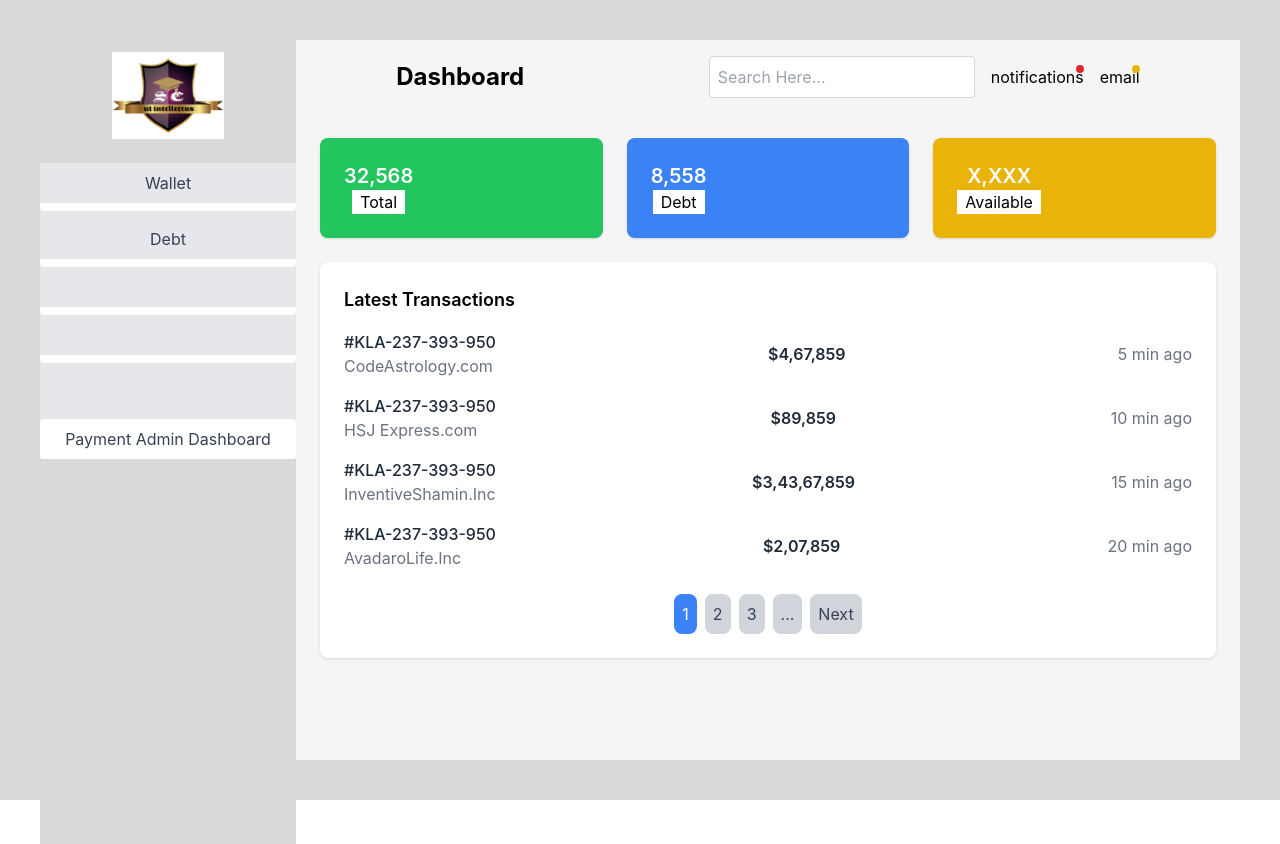
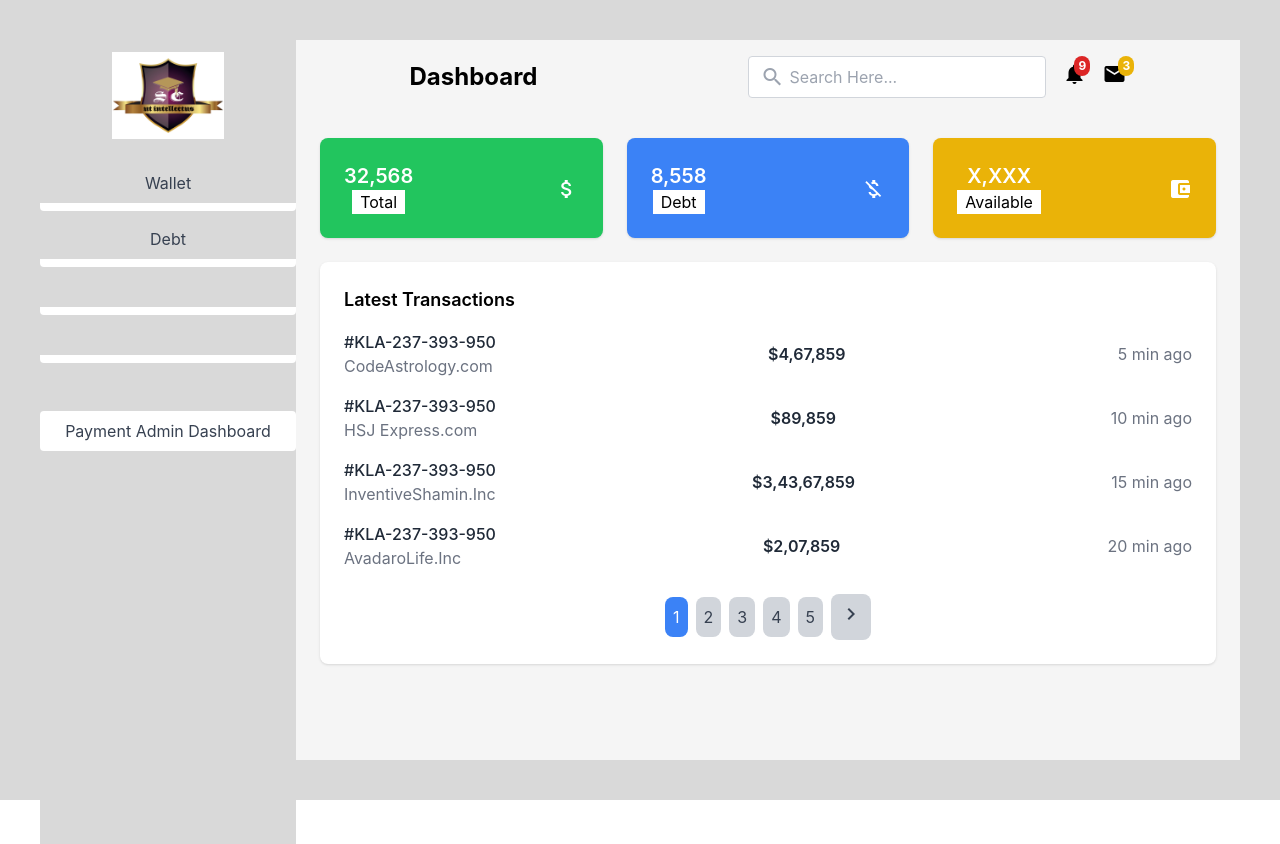
Before and after one commit to williamNyongesa/shiloh-front, a React (Create React App) app: page /admin in a window 1280 px wide. Built offline with nearby package versions, Linux system fonts and the light colour scheme.

Commit message:
adds material icons

```diff
--- a/public/index.html
+++ b/public/index.html
@@ -3,6 +3,7 @@
   <head>
     <meta charset="utf-8" />
     <link rel="icon" href="%PUBLIC_URL%/favicon.ico" />
+    <link href="https://fonts.googleapis.com/icon?family=Material+Icons" rel="stylesheet">
     <meta name="viewport" content="width=device-width, initial-scale=1" />
     <meta name="theme-color" content="#000000" />
     <meta
--- a/src/components/admin/Admin.js
+++ b/src/components/admin/Admin.js
@@ -3,7 +3,7 @@ import Header from "./Header";
 import DashboardCard from "./DashboardCard";
 import TransactionList from "./TransactionList";
 
-function App() {
+function Admin() {
   return (
     <div className="flex h-screen bg-primary p-10">
       <Sidebar />
@@ -12,9 +12,9 @@ function App() {
         <main className="p-6 space-y-6">
           {/* Dashboard Cards */}
           <div className="grid grid-cols-3 gap-6 bg-secondary">
-            <DashboardCard title="Total" value="32,568" color="bg-green-500" />
-            <DashboardCard title="Debt" value="8,558" color="bg-blue-500" />
-            <DashboardCard title="Available" value="X,XXX" color="bg-yellow-500" />
+            <DashboardCard title="Total" value="32,568" color="bg-green-500" icon="attach_money"/>
+            <DashboardCard title="Debt" value="8,558" color="bg-blue-500" icon="money_off" />
+            <DashboardCard title="Available" value="X,XXX" color="bg-yellow-500" icon="account_balance_wallet" />
           </div>
           {/* Transactions */}
           <TransactionList />
@@ -24,4 +24,4 @@ function App() {
   );
 }
 
-export default App;
+export default Admin;
--- a/src/components/admin/DashboardCard.js
+++ b/src/components/admin/DashboardCard.js
@@ -1,13 +1,15 @@
-const DashboardCard = ({ title, value, color }) => {
+
+const DashboardCard = ({ title, value, color, icon }) => {
   return (
-
-      <div className={`flex items-center justify-between p-6 rounded-lg shadow ${color}`}>
-        <div className="flex flex-col items-center">
-          <h2 className="text-white font-semibold text-xl">{value}</h2>
-          <p className= "bg-white text-center px-2">{title}</p>
-        </div>
+    <div className={`flex items-center justify-between p-6 rounded-lg shadow ${color}`}>
+      <div className="flex flex-col items-center">
+        <h2 className="text-white font-semibold text-xl">{value}</h2>
+        <p className="bg-white text-center px-2">{title}</p>
       </div>
-
+      <div className="text-white text-4xl">
+        <span className="material-icons">{icon}</span>
+      </div>
+    </div>
   );
 };
 
--- a/src/components/admin/Header.js
+++ b/src/components/admin/Header.js
@@ -3,18 +3,22 @@ const Header = () => {
     <header className="flex items-center justify-around bg-secondary p-4  mb-0">
       <h1 className="text-2xl font-bold">Dashboard</h1>
       <div className="flex items-center justify-around space-x-4 ml-4">
+      <div className="relative flex items-center">
+        <span className="material-icons absolute left-3 text-gray-400">search</span>
         <input
           type="text"
           placeholder="Search Here..."
-          className="p-2 border border-gray-300 rounded"
+          className="pl-10 p-2 border border-gray-300 rounded w-full"
         />
+      </div>
+
         <button className="relative">
           <span className="material-icons">notifications</span>
-          <span className="absolute top-0 right-0 inline-flex items-center justify-center p-1 text-xs font-bold leading-none text-white bg-red-600 rounded-full"></span>
+          <span className="absolute bottom-4 left-3 inline-flex items-center justify-center p-1 text-xs font-bold leading-none text-white bg-red-600 rounded-full">9</span>
         </button>
         <button className="relative">
           <span className="material-icons">email</span>
-          <span className="absolute top-0 right-0 inline-flex items-center justify-center p-1 text-xs font-bold leading-none text-white bg-yellow-500 rounded-full"></span>
+          <span className="absolute bottom-4 left-4 inline-flex items-center justify-center p-1 text-xs font-bold leading-none text-white bg-yellow-500 rounded-full">3</span>
         </button>
       </div>
     </header>
--- a/src/components/admin/Pagination.js
+++ b/src/components/admin/Pagination.js
@@ -1,11 +1,55 @@
+import React, { useState } from 'react';
+
 const Pagination = () => {
+  const [currentPage, setCurrentPage] = useState(1);
+  const totalPages = 5;
+
+  const handleNext = () => {
+    if (currentPage < totalPages) {
+      setCurrentPage(currentPage + 1);
+    }
+  };
+
+  const handlePrevious = () => {
+    if (currentPage > 1) {
+      setCurrentPage(currentPage - 1);
+    }
+  };
+
   return (
     <div className="flex justify-center items-center space-x-2 mt-6">
-      <button className="p-2 rounded-lg bg-blue-500 text-white">1</button>
-      <button className="p-2 rounded-lg bg-gray-300 text-gray-700">2</button>
-      <button className="p-2 rounded-lg bg-gray-300 text-gray-700">3</button>
-      <button className="p-2 rounded-lg bg-gray-300 text-gray-700">...</button>
-      <button className="p-2 rounded-lg bg-gray-300 text-gray-700">Next</button>
+      {/* Previous Button */}
+      {currentPage > 1 && (
+        <button
+          onClick={handlePrevious}
+          className="p-2 rounded-lg bg-gray-300 text-gray-700"
+        >
+          <span className="material-icons">navigate_before</span>
+        </button>
+      )}
+
+      {/* Page Buttons */}
+      {[...Array(totalPages)].map((_, index) => (
+        <button
+          key={index}
+          className={`p-2 rounded-lg ${
+            currentPage === index + 1 ? 'bg-blue-500 text-white' : 'bg-gray-300 text-gray-700'
+          }`}
+          onClick={() => setCurrentPage(index + 1)}
+        >
+          {index + 1}
+        </button>
+      ))}
+
+      {/* Next Button */}
+      {currentPage < totalPages && (
+        <button
+          onClick={handleNext}
+          className="p-2 rounded-lg bg-gray-300 text-gray-700"
+        >
+          <span className="material-icons">navigate_next</span>
+        </button>
+      )}
     </div>
   );
 };
--- a/src/components/admin/Sidebar.js
+++ b/src/components/admin/Sidebar.js
@@ -2,13 +2,13 @@ const Sidebar = () => {
   return (
     <aside className="w-64 min-h-screen bg-primary mt-1 flex flex-col items-center">
       <img src="/logo192.png" alt="Logo" className="w-32 mb-4 p-2" />
-      <nav className="w-full bg-gray-200">
+      <nav className="w-full bg-secondary-200">
         <ul className="space-y-2">
           <li className="text-center text-gray-700 hover:bg-gray-300 p-2 border-b-8 border-b-white -4 rounded">Wallet</li>
           <li className="text-center text-gray-700 hover:bg-gray-300 p-2 border-b-8 border-b-white rounded">Debt</li>
           <li className="text-center text-gray-700 hover:bg-gray-300 p-4 border-b-8 border-b-white -4 rounded"></li>
           <li className="text-center text-gray-700 hover:bg-gray-300 p-4 border-b-8 border-b-white rounded"></li>
-          <li className="text-center text-gray-700 hover:bg-gray-300 p-4 border-b-8 rounded"></li>
+          <li className="text-center text-gray-700 hover:bg-gray-300 p-4  rounded"></li>
           <li className="text-center text-gray-700 bg-white hover:bg-gray-300 p-2 mt-10 rounded">Payment Admin Dashboard</li>
         </ul>
       </nav>
```
